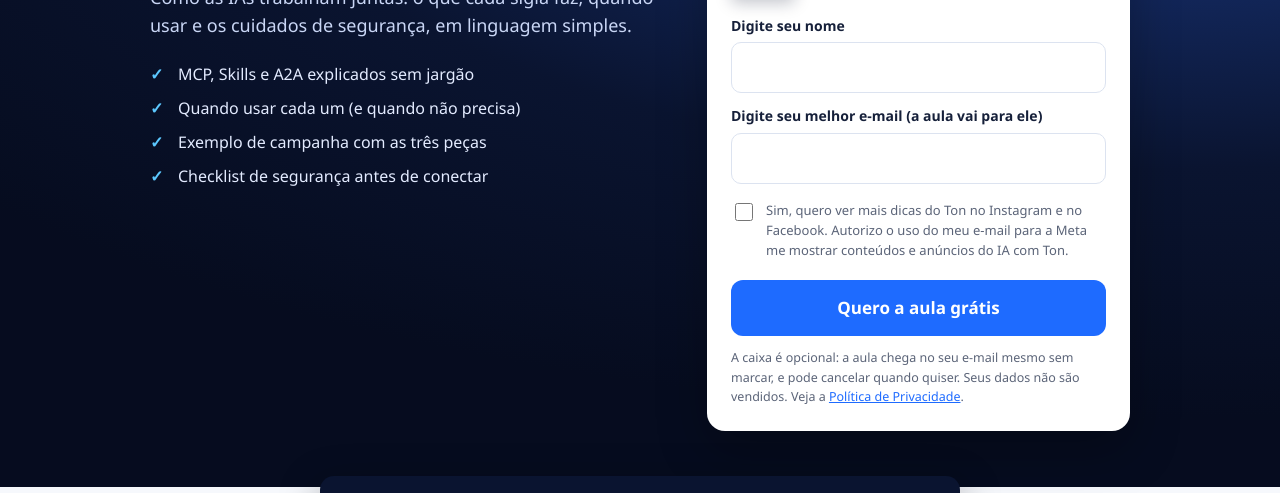
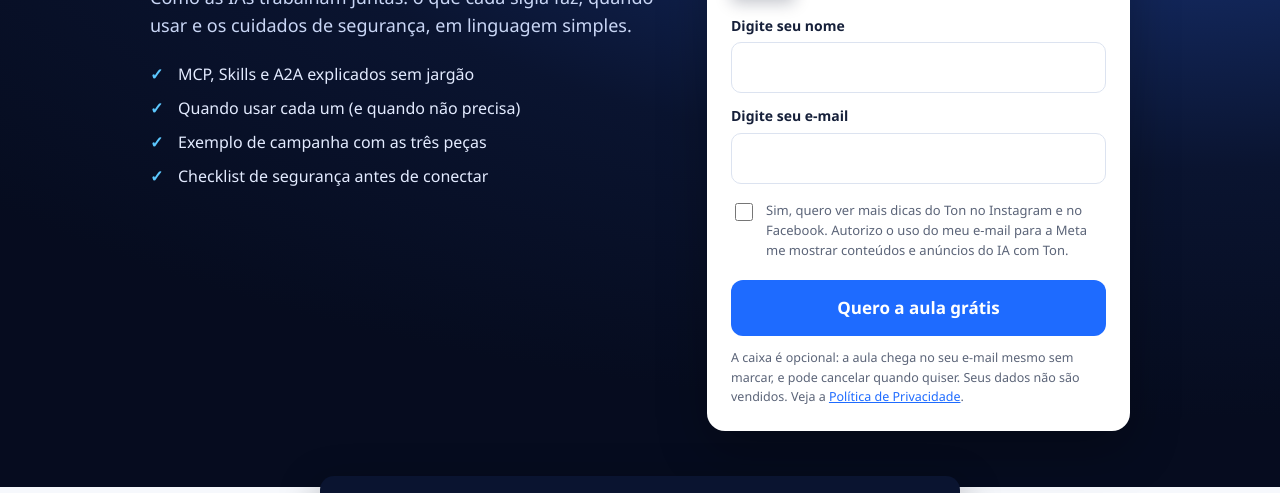
Before and after one commit to metonsoares/iacomton, a plain HTML site: page aulas/agentes.html in a window 1280 px wide. Shown: the part 203-696 px from the top of the page. Drawn offline with Linux system fonts and the light colour scheme.

Commit message:
Aulas grátis: rótulo do campo de e-mail passa a 'Digite seu e-mail'
Co-Authored-By: Claude Opus 5.5 <noreply@anthropic.com>

```diff
--- a/aulas/agentes.html
+++ b/aulas/agentes.html
@@ -101,7 +101,7 @@
         <form id="form" novalidate>
           <label for="nome">Digite seu nome</label>
           <input id="nome" name="nome" type="text" autocomplete="given-name" maxlength="80" required>
-          <label for="email">Digite seu melhor e-mail (a aula vai para ele)</label>
+          <label for="email">Digite seu e-mail</label>
           <input id="email" name="email" type="email" inputmode="email" autocomplete="email" autocapitalize="off" spellcheck="false" maxlength="160" required aria-describedby="email-aviso">
           <p id="email-aviso" class="campo-aviso" aria-live="polite"></p>
           <div class="hp" aria-hidden="true"><label for="site">Site</label><input id="site" name="site" type="text" tabindex="-1" autocomplete="off"></div>
```
Also changed, not shown: aulas/cardapio.html (+1 -1 lines), aulas/chrome.html (+1 -1 lines), aulas/drive.html (+1 -1 lines), aulas/software.html (+1 -1 lines).
